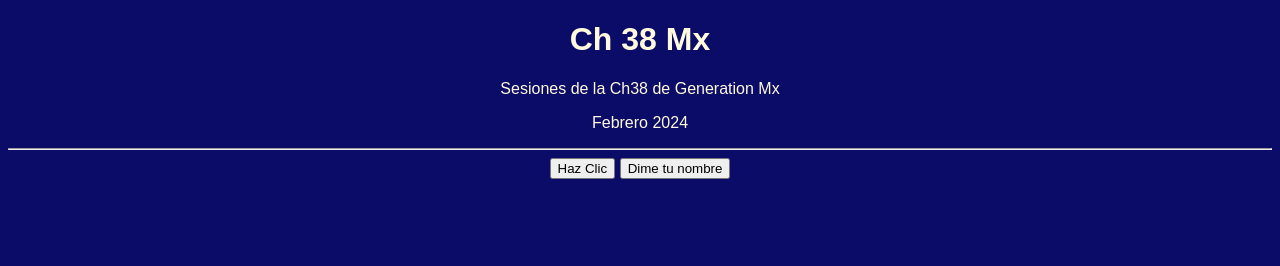
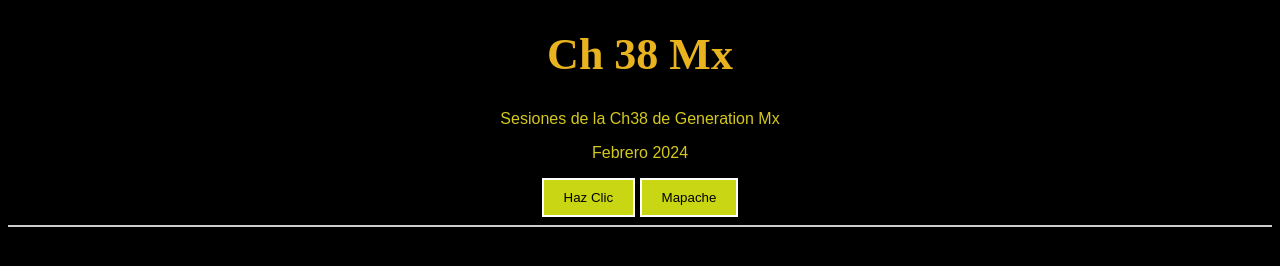
Before and after one commit to sergiotrrs/Ch38-sesiones, a plain HTML site: page index.html in a window 1280 px wide. Drawn offline with Linux system fonts and the light colour scheme.

Commit message:
Mod: modificaciones al codigo estilo brand salu2

```diff
--- a/index.html
+++ b/index.html
@@ -8,20 +8,20 @@
   <link rel="stylesheet" href="./style.css">
   <title>Document</title>
 </head>
+<body>
 
-<body>
   <main>
     <h1>Ch 38 Mx</h1>
     <p>Sesiones de la Ch38 de Generation Mx</p>
     <p>Febrero 2024</p>
+    <div style="text-align: center;">
+    <button onclick="enviarSaludoConAlerta()">Haz Clic</button>
+    <button onclick="mostrarImagen()" > Mapache </button>
     <hr>
-    <button onclick="enviarSaludo()">Haz Clic</button>
-    <button onclick="enviarSaludoAPersona()" >Dime tu nombre</button>
+    <img id="imagen" src="./carpeta_de_imagenes/imagen.jpg.jpg" alt="Imagen" style="display: none;">
   </main>
   <footer>
-
   </footer>
   <script src="./script.js"></script>
 </body>
-
 </html>
--- a/script.js
+++ b/script.js
@@ -1,15 +1,14 @@
-console.log("Hola Ch38");
-
-// Función que envie un saludo con alert.
-function enviarSaludo(){
-    alert('¡Hola Ch38!');
+function enviarSaludoConAlerta() {
+    let nombre = prompt("Por favor, introduce tu nombre:");
+    if (nombre) {
+        alert("¡Hola, " + nombre + "! Bienvenido.");
+    } else {
+        alert("No se introdujo ningún nombre. ¡Hola desconocido!");
+    }
 }
-
-/**
- * Pedir el nombre de la persona usando prompt()
- * Mostrar un saludo y nombre de la persona con alert()
- */
-function enviarSaludoAPersona() {
-    let message = prompt("Hola usuario dime tu nombre");
-    alert(`Hola ${message}`);
+function mostrarImagen(){
+    let imagen = document.getElementById("imagen");
+    let rutaImagen = "./carpeta_de_imagenes/imagen.jpg.jpg";
+    imagen.src = rutaImagen;
+    imagen.style.display = "block";
 }
--- a/style.css
+++ b/style.css
@@ -1,13 +1,40 @@
-/* Hoja de estilo personalizada */
-/* CSS: cascading style sheet */
 
-/* selector de etiqueta */
 body {
-    background-color:#0B0C67;
-    color: #FFFADE;
-    font-family: Arial, Helvetica, sans-serif;
+    text-align: center;
+    font-family: Arial, sans-serif;
+    background-color: #000000;
+    color: #000000;
 }
 
-main {
-    text-align: center;
+h1,h2,h3 {
+    font-family: "Arial, sans.serif";
+    color: #e9b320;
 }
+
+p {
+    font-size: 26xp;
+    color: #d4c81d;
+}
+
+h1{
+    font-size: 44px;
+}
+h2{
+    font-size: 44px;
+}
+button {
+    background-color: #c9d613;
+    color: #000000;
+    border: 2px solid white;
+    padding: 10px 20px;
+    cursor: pointer;
+}
+#imagen{
+    display: block;
+    margin: 0 auto;
+    border: 2px solid white;
+    padding:  5px;
+}
+hr {
+    border: 1px solid #ccc;
+}
```
Also changed, not shown: carpeta_de_imagenes/imagen.jpg.jpg (added), readme.md.
